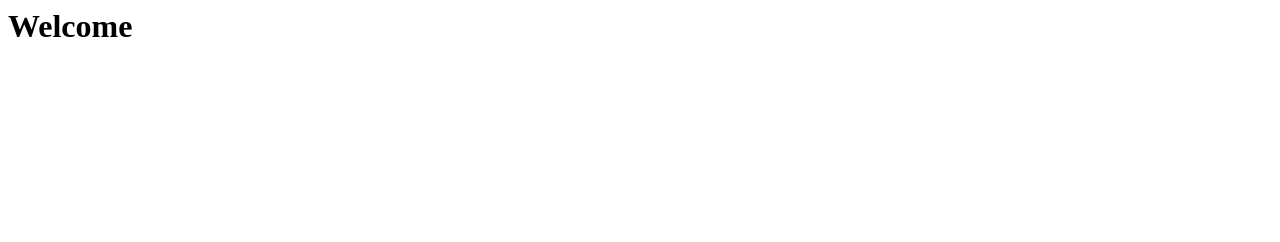
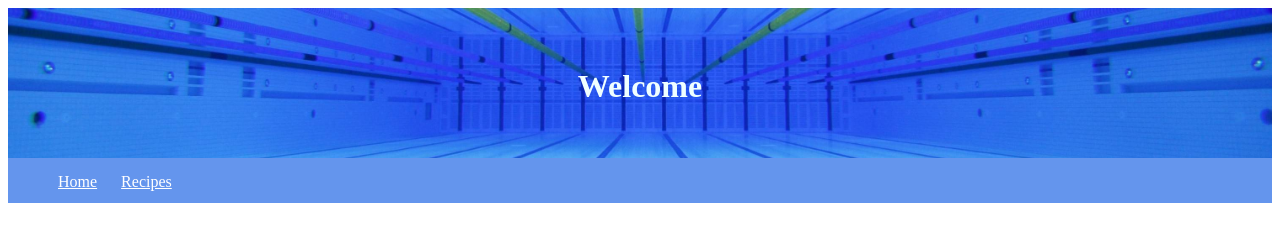
Before and after one commit to ishaanflorian/ishaanflorian.github.io, a plain HTML site: page index.html in a window 1280 px wide. Drawn offline with Linux system fonts and the light colour scheme.

Commit message:
add recipe

```diff
--- a/index.html
+++ b/index.html
@@ -1,8 +1,29 @@
 <html>
 <head>
 
+ <title>Ishaan's website</title>
+
+<link rel="stylesheet" href="style.css"/>
 </head>
 <body>
-<h1>Welcome</h1>
+    <div class="header">
+
+        <h1>Welcome</h1>
+
+    </div>
+
+    <div class="nav">
+
+<ul>
+
+<li><a href="/">Home</a>  </li>
+<li><a href="/recipes.html">Recipes</a>  </li>
+
+</ul>
+
+    </div>
+
+
+
 </body>
 </html>
--- /dev/null
+++ b/style.css
@@ -0,0 +1,39 @@
+.header {
+ background: url('images/pool.jpg');
+ height: 150px;
+ background-size: cover;
+ background-position: center;
+}
+
+.header h1 {
+
+    color: azure;
+    text-align: center;
+    padding-top: 60px;
+}
+.nav {
+
+background-color: cornflowerblue;
+height: 30px;
+padding-top: 15px;
+
+}
+
+.nav ul {
+
+    margin-top: 0px;
+
+}
+
+.nav ul li {
+
+
+list-style: none;
+display: inline;
+padding: 10px;
+}
+
+.nav a {
+
+    color: white;
+}
```
Also changed, not shown: bananabread.html (added, +55 -0 lines), recipes.html (added, +35 -0 lines), images/pool.jpg (added).
